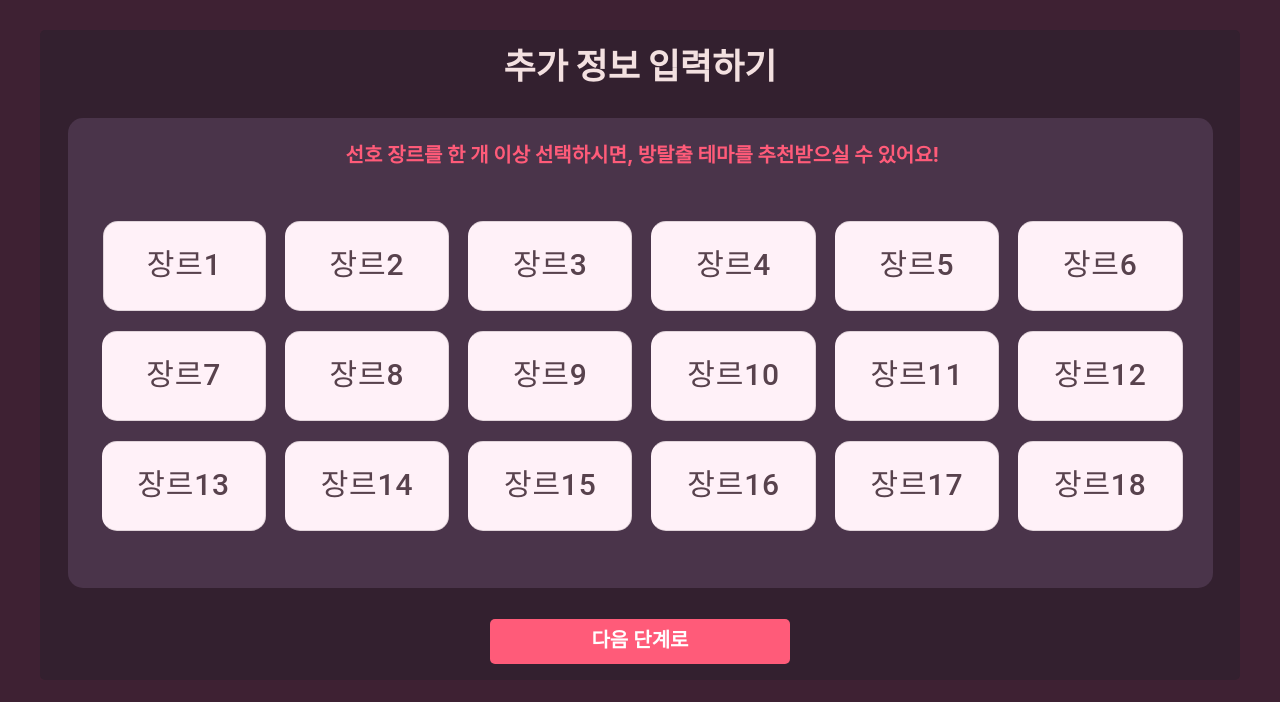
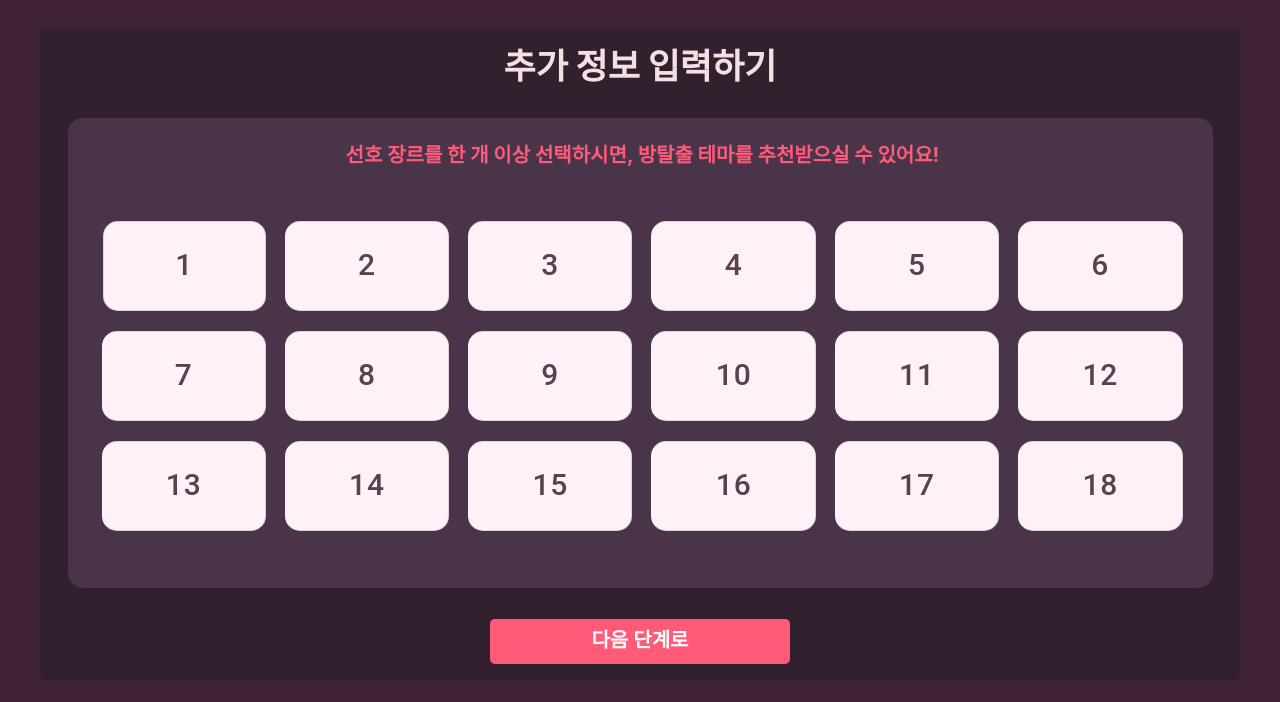
Before and after one commit to predictyson/BangBangGokGok, a React (Vite) app in the folder FrontEnd/: page /additional in a window 1280 px wide. Shown: the top 702 px of the page. Built offline with nearby package versions, Linux system fonts and the light colour scheme.

Commit message:
✨ feat: 유저 회원가입 추가정보입력 완료

```diff
--- a/FrontEnd/src/components/Auth/GenreSection.tsx
+++ b/FrontEnd/src/components/Auth/GenreSection.tsx
@@ -3,36 +3,17 @@ import { styled as mstyled } from "@mui/material/styles";
 import styled from "styled-components";
 import { ToggleButtonGroup, ToggleButton } from "@mui/material";
 
-const values = [
-  "장르1",
-  "장르2",
-  "장르3",
-  "장르4",
-  "장르5",
-  "장르6",
-  "장르7",
-  "장르8",
-  "장르9",
-  "장르10",
-  "장르11",
-  "장르12",
-  "장르13",
-  "장르14",
-  "장르15",
-  "장르16",
-  "장르17",
-  "장르18",
-];
+const values = [1, 2, 3, 4, 5, 6, 7, 8, 9, 10, 11, 12, 13, 14, 15, 16, 17, 18];
 
-export default function GenreSection() {
-  const [selectedValues, setSelectedValues] = useState<string[]>([]);
+export default function GenreSection(props: ProfileProps) {
+  const [selectedValues, setSelectedValues] = useState<number[]>([]);
 
   const handleChange = (
     _event: React.MouseEvent<HTMLElement, MouseEvent>,
-    newAlignment: string[]
+    newAlignment: number[]
   ) => {
     setSelectedValues(newAlignment);
-    console.log(selectedValues);
+    props.changeUserInfo("genreId", selectedValues);
   };
 
   return (
--- a/FrontEnd/src/components/Auth/ProfileSection.tsx
+++ b/FrontEnd/src/components/Auth/ProfileSection.tsx
@@ -1,20 +1,9 @@
-import React, { useState } from "react";
+import React from "react";
 import styled from "styled-components";
 import LeftPorfile from "./LeftProfile";
 import RightProfile from "./RightProfile";
 
-const InitUserInfo = {
-  profileImageType: "",
-  nickname: "",
-  genreId: 0,
-  regionBig: "",
-  age: 0,
-  gender: "",
-};
-
-export default function ProfileSection() {
-  const [userInfo, setUserInfo] = useState<IUserInfo>(InitUserInfo);
-
+export default function ProfileSection(props: ProfileProps) {
   return (
     <>
       <ProfileBox>
@@ -22,7 +11,10 @@ export default function ProfileSection() {
           <LeftPorfile />
         </LeftBox>
         <RightBox>
-          <RightProfile userInfo={userInfo} setUserInfo={setUserInfo} />
+          <RightProfile
+            userInfo={props.userInfo}
+            changeUserInfo={props.changeUserInfo}
+          />
         </RightBox>
       </ProfileBox>
     </>
--- a/FrontEnd/src/components/Auth/RightProfile.tsx
+++ b/FrontEnd/src/components/Auth/RightProfile.tsx
@@ -8,22 +8,17 @@ import ToggleButton from "@mui/material/ToggleButton";
 import ToggleButtonGroup from "@mui/material/ToggleButtonGroup";
 import { theme } from "@/styles/theme";
 
-interface RightProfileProps {
-  userInfo: IUserInfo;
-  setUserInfo: React.Dispatch<React.SetStateAction<IUserInfo>>;
-}
-
-export default function LeftPorfile(props: RightProfileProps) {
+export default function LeftPorfile(props: ProfileProps) {
   const handleInputChange = (e: React.SyntheticEvent) => {
     const target = e.target as HTMLInputElement;
     console.log(target.name + " : " + target.value);
-    changeUserInfo(target.name, target.value);
+    props.changeUserInfo(target.name, target.value);
   };
 
   const handleSelectChange = (e: SelectChangeEvent<unknown>) => {
     const target = e.target as HTMLInputElement;
     // console.log(target.name + " : " + target.value);
-    changeUserInfo(target.name, target.value);
+    props.changeUserInfo(target.name, target.value);
   };
 
   const handleToggleChange = (
@@ -31,15 +26,8 @@ export default function LeftPorfile(props: RightProfileProps) {
     newAlignment: string
   ) => {
     if (newAlignment !== null) {
-      changeUserInfo("gender", newAlignment);
+      props.changeUserInfo("gender", newAlignment);
     }
-  };
-
-  const changeUserInfo = (key: string, value: string | number) => {
-    props.setUserInfo((cur) => ({
-      ...cur,
-      [key]: value,
-    }));
   };
 
   return (
--- a/FrontEnd/src/pages/Auth/AdditionalPage.tsx
+++ b/FrontEnd/src/pages/Auth/AdditionalPage.tsx
@@ -4,14 +4,31 @@ import styled from "styled-components";
 import { theme } from "@/styles/theme";
 import ProfileSection from "@components/Auth/ProfileSection";
 
+const InitUserInfo = {
+  profileImageType: "",
+  nickname: "",
+  genreId: 0,
+  regionBig: "",
+  age: 0,
+  gender: "",
+};
+
 export default function AdditionalPage() {
+  const [userInfo, setUserInfo] = useState<IUserInfo>(InitUserInfo);
   const [chapter, setChapter] = useState<"genre" | "profile">("genre");
 
   const handleChapter = () => {
     if (chapter === "genre") setChapter("profile");
     else {
-      alert()
+      alert(userInfo.genreId);
     }
+  };
+
+  const changeUserInfo = (key: string, value: string | number | number[]) => {
+    setUserInfo((cur) => ({
+      ...cur,
+      [key]: value,
+    }));
   };
 
   return (
@@ -25,14 +42,17 @@ export default function AdditionalPage() {
               선호 장르를 한 개 이상 선택하시면, 방탈출 테마를 추천받으실 수
               있어요!
             </h2>
-            <GenreSection />
+            <GenreSection userInfo={userInfo} changeUserInfo={changeUserInfo} />
           </>
         ) : (
           <>
             <h2 className="desc">
               추가 정보를 입력해주시면, 방탈출 테마를 추천받을 수 있어요!
             </h2>
-            <ProfileSection />
+            <ProfileSection
+              userInfo={userInfo}
+              changeUserInfo={changeUserInfo}
+            />
           </>
         )}
       </InnerContainer>
--- a/FrontEnd/types/main.d.ts
+++ b/FrontEnd/types/main.d.ts
@@ -18,3 +18,8 @@ interface IUserInfo {
   age: int; // 나이
   gender: string; // 성별
 }
+
+interface ProfileProps {
+  userInfo: IUserInfo;
+  changeUserInfo: (key: string, value: string | number | number[]) => void;
+}
```
